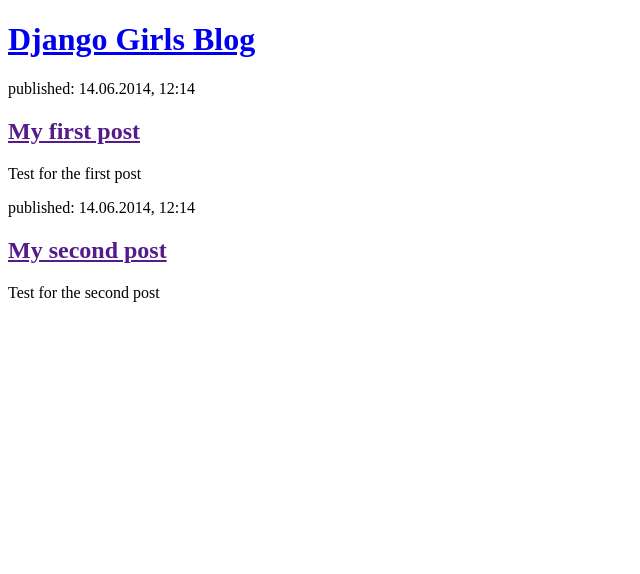
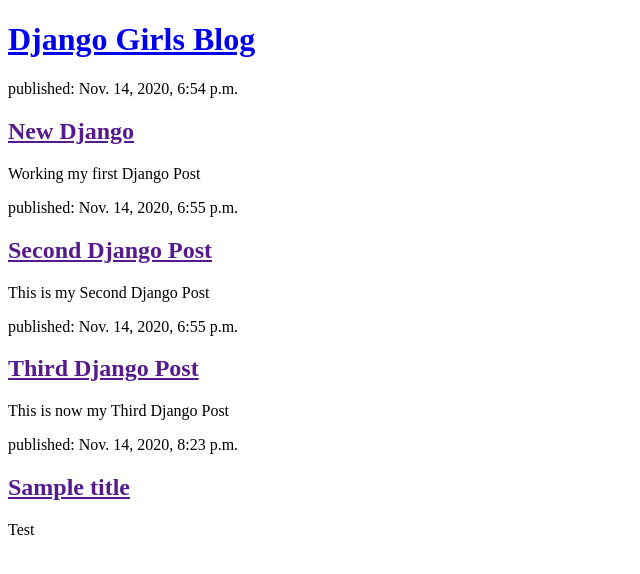
Before and after one commit to bofur24/my-first-blog, a Django app: page / in a window 1280 px wide. Shown: the top 574 px of the page, without its empty margins (0-640 px from the left). Run offline with Django 3.2, Linux system fonts and the light colour scheme; data comes from the database, SQL or seed files in the repository; both versions use the stored data as it was after the commit.

Commit message:
Modified templates to display posts from database.

```diff
--- a/blog/templates/blog/post_list.html
+++ b/blog/templates/blog/post_list.html
@@ -9,18 +9,14 @@
     <div>
         <h1><a href="/">Django Girls Blog</a></h1>
     </div>
+{% for post in posts %}
+    <div>
+        <p>published: {{ post.published_date }}</p>
+        <h2><a href="">{{ post.title }}</a></h2>
+        <p>{{ post.text|linebreaksbr }}</p>
+    </div>
+{% endfor %}
 
-    <div>
-        <p>published: 14.06.2014, 12:14</p>
-        <h2><a href="">My first post</a></h2>
-        <p>Test for the first post</p>
-    </div>
-
-    <div>
-        <p>published: 14.06.2014, 12:14</p>
-        <h2><a href="">My second post</a></h2>
-        <p>Test for the second post</p>
-    </div>
 
 
 
--- a/blog/views.py
+++ b/blog/views.py
@@ -1,6 +1,7 @@
 from django.shortcuts import render
-
-# Create your views here.
+from django.utils import timezone
+from .models import Post
 
 def post_list(request):
-    return render(request, 'blog/post_list.html', {})
+    posts = Post.objects.filter(published_date__lte=timezone.now()).order_by('published_date')
+    return render(request, 'blog/post_list.html', {'posts': posts})
```
Also changed, not shown: db.sqlite3.
